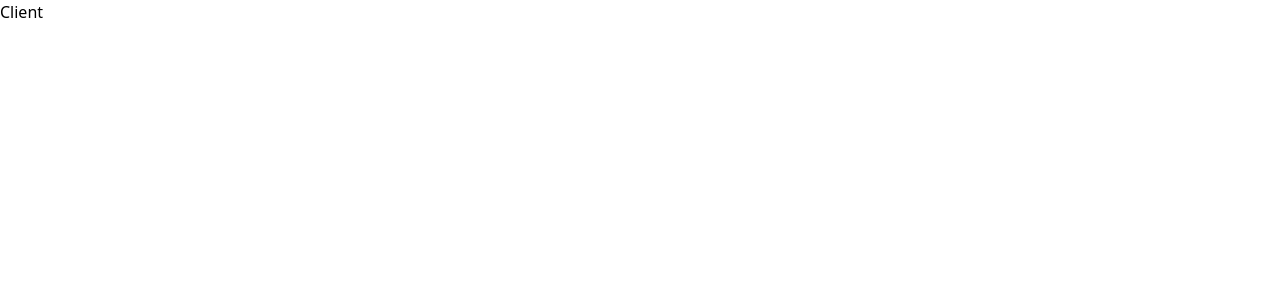
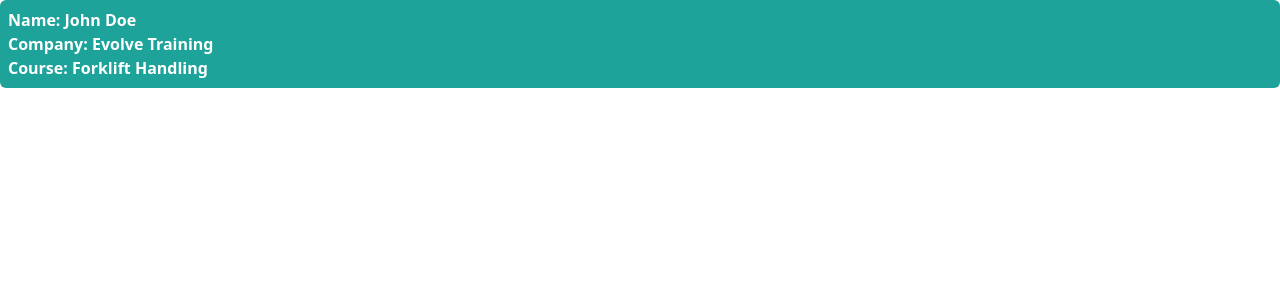
Before and after one commit to RangerVinven/Evolve-Training, a Next.js app: page /components/Client in a window 1280 px wide. Shown: the top 300 px of the page. Built offline with nearby package versions, Linux system fonts and the light colour scheme.

Commit message:
Added styling and template text

```diff
--- a/pages/components/Client.tsx
+++ b/pages/components/Client.tsx
@@ -2,6 +2,10 @@
 
 export default function Client() {
   return (
-    <div>Client</div>
+    <div className="bg-green rounded-md flex flex-col p-2 font-bold text-white">
+        <h1>Name: John Doe</h1>
+        <h1>Company: Evolve Training</h1>
+        <h1>Course: Forklift Handling</h1>
+    </div>
   )
 }
```
